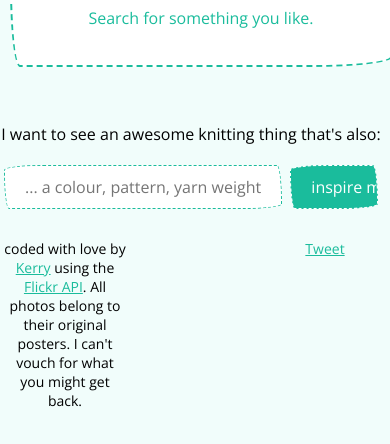
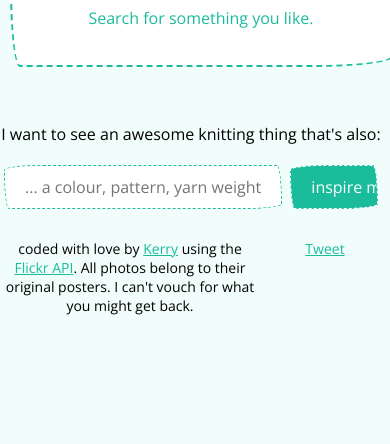
Before and after one commit to kerrywall/knitspiration, a website: page index.html in a window 390 px wide. Shown: the part 200-644 px from the top of the page. Drawn offline with nearby package versions, Linux system fonts and the light colour scheme; a web font is replaced by a local one.

Commit message:
responsivatey things

```diff
--- a/css/style.scss
+++ b/css/style.scss
@@ -122,11 +122,10 @@ input[type=reset],input[type=submit]{-webkit-appearance:button;cursor:pointer;}b
 		p {
 			margin: 0;
 		}
-		@include column(4);
+		@include column(8);
 	}
 	.share {
 		@include column(4);
-		@include push(4);
 	}
  }
 
@@ -134,4 +133,7 @@ input[type=reset],input[type=submit]{-webkit-appearance:button;cursor:pointer;}b
 
  @media (max-width: 1024px) {
   .desktop {display: none;}
+  .credits, .share {
+  	@include column(12);
+  }
 }
--- a/init.js
+++ b/init.js
@@ -31,6 +31,8 @@ knitApp.getPhotos = function() {
 			sort: 'interesting_desc',
 			// public photos only
 			privacy_filter: 1,
+			// let's try to keep this clean
+			safe_search: 1,
 			// we don't need no xml
 			format: 'json'
 		},
```
Also changed, not shown: css/style.css.
